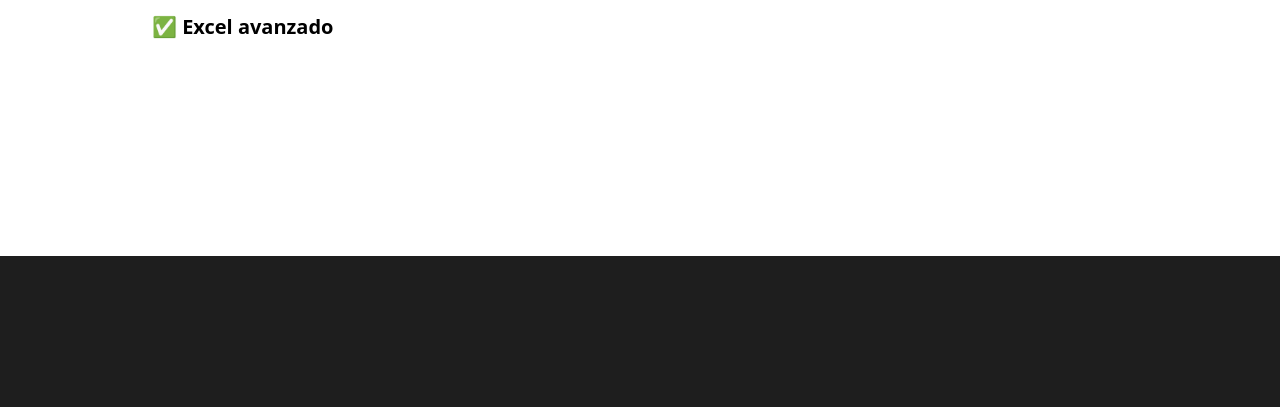
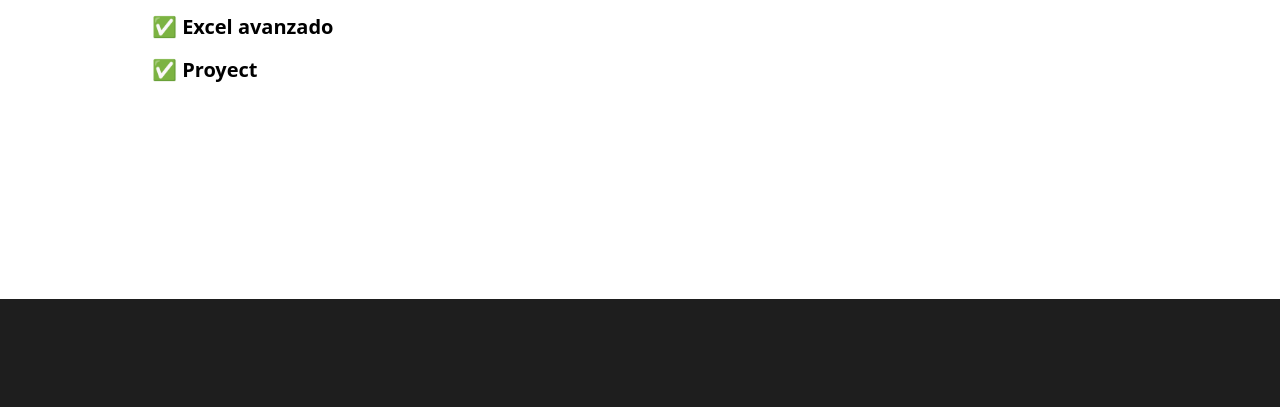
Before and after one commit to sebastianlax/sebastianlax.github.io, a plain HTML site: page index.html in a window 1280 px wide. Shown: the part 3849-4256 px from the top of the page. Drawn offline with Linux system fonts and the light colour scheme.

Commit message:
Update index.html

```diff
--- a/index.html
+++ b/index.html
@@ -102,6 +102,7 @@
                 <li>✅ HTML5 y CSS3</li>
                 <li>✅ Paquete Office</li>
                 <li>✅ Excel avanzado </li>
+                <li>✅ Proyect </li>
             </ul>
         </div>
     </section>
```
